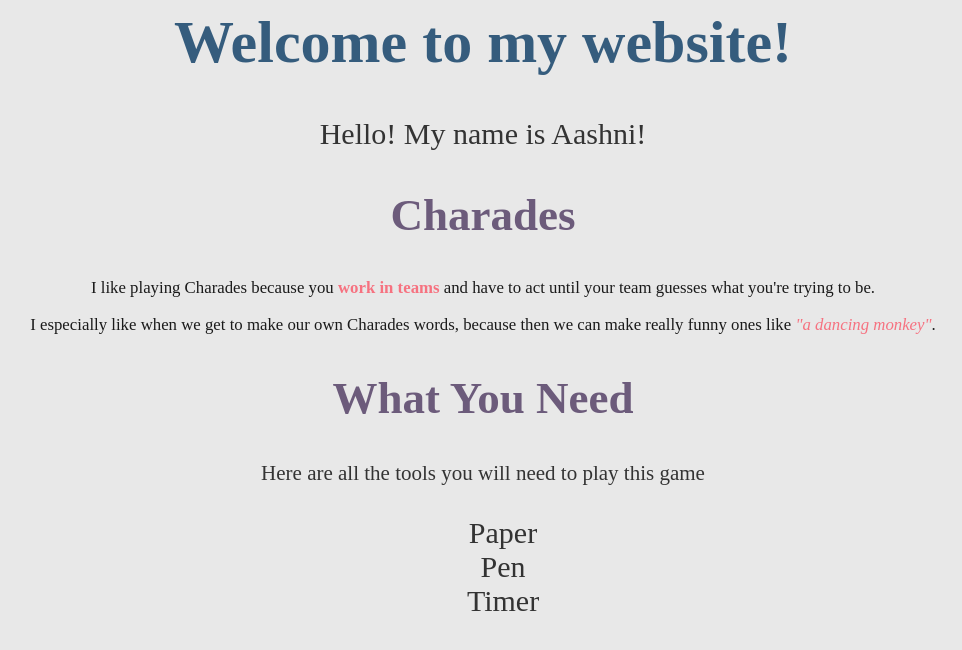
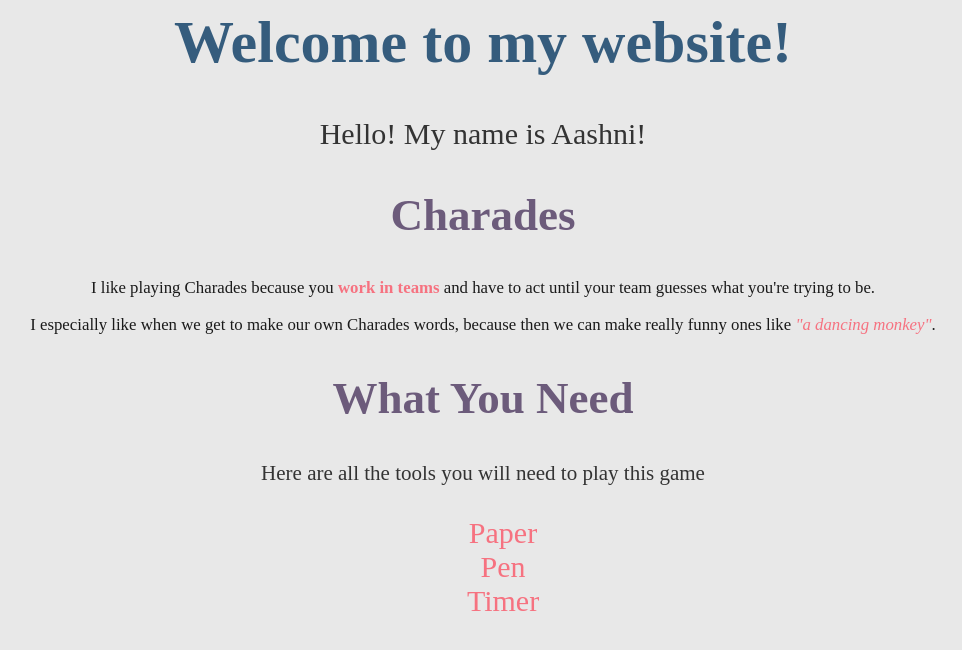
Before and after one commit to aashnisshah/introtohtmlandcss, a plain HTML site: page index.html in a window 1280 px wide. Shown: the whole page, without its empty margins (157-1119 px from the left). Drawn offline with Linux system fonts and the light colour scheme.

Commit message:
[Step 6] Add Links
In this step we cover using links, and different ways they can be styled

```diff
--- a/index.html
+++ b/index.html
@@ -18,9 +18,9 @@
             <p>Here are all the tools you will need to play this game</p>
             <p>
                 <ul>
-                    <li>Paper</li>
-                    <li>Pen</li>
-                    <li>Timer</li>
+                    <li><a href="https://www.amazon.ca/Neenah-Astrobrights-Premium-24-Pound-Planetary/dp/B00008XPMH/ref=sr_1_1?ie=UTF8&qid=1501863019&sr=8-1&keywords=purple+paper">Paper</a></li>
+                    <li><a href="https://www.amazon.ca/BIC-Round-Stick-Medium-8-Pack/dp/B000XA11FU/ref=sr_1_1?s=office&ie=UTF8&qid=1501863066&sr=1-1&keywords=blue+pen">Pen</a></li>
+                    <li><a href="https://www.amazon.ca/Gisela-Graham-Pirate-Toothbrush-Timer/dp/B01HB94PZI/ref=sr_1_2?s=office&ie=UTF8&qid=1501863104&sr=1-2&keywords=game+timer">Timer</a></li>
                 </ul>
             </p>
         </div>
--- a/style.css
+++ b/style.css
@@ -31,3 +31,12 @@ strong, i {
 ul, li {
     list-style-type: none;
 }
+
+a, a:link, a:visited, a:active {
+    color: #F67280;
+    text-decoration: none;
+}
+
+a:hover {
+    color: #F8B195;
+}
```
